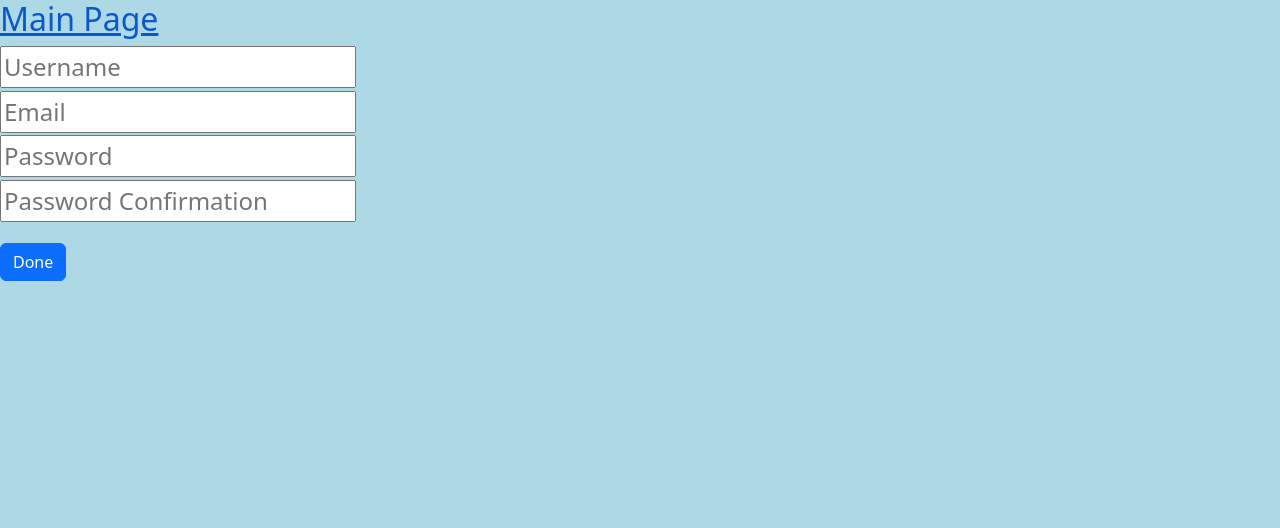
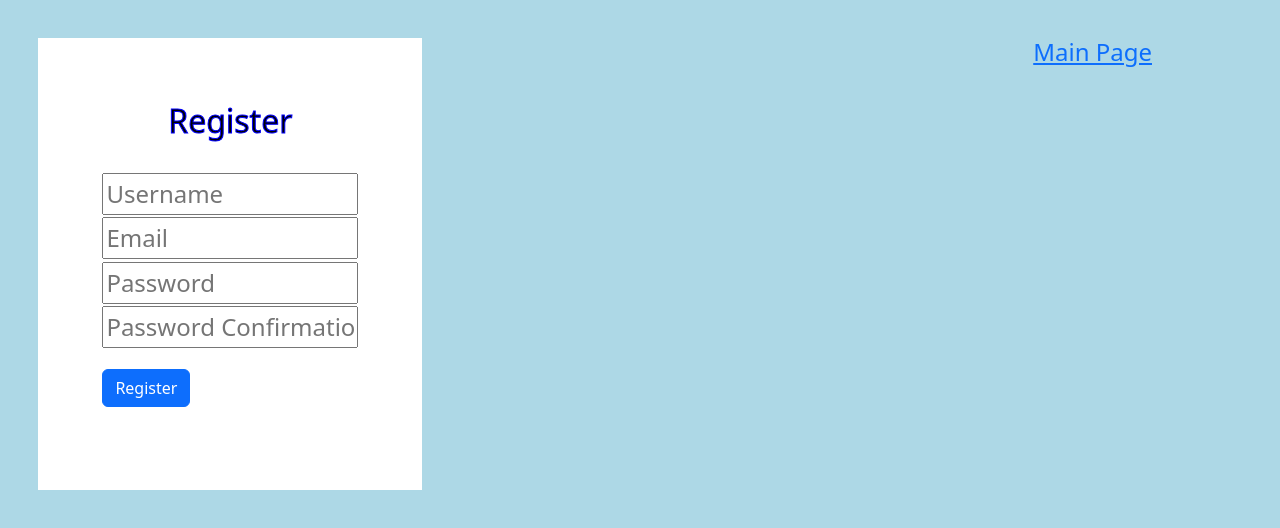
Before and after one commit to projects2022-12/project1, a React (Create React App) app: page /register in a window 1280 px wide. Shown: the top 528 px of the page. Built offline with nearby package versions, Linux system fonts and the light colour scheme.

Commit message:
changed style a bit, also made more undestrandable stuff in form

```diff
--- a/src/App.js
+++ b/src/App.js
@@ -35,9 +35,10 @@ class App extends Component {
         return (
 
         <main>
-            <h3><Link to="/register">Register</Link></h3>
+            <h4><Link to="/register">Register</Link></h4>
 
             <form onSubmit={this.onSubmit}>
+            <h3>Login</h3>
             <div>
             {/*<label for="1">Email: </label>*/}
             <input required type="email" name="email" value={email} onChange={this.onChange} placeholder="Email" id="1"></input>
@@ -46,7 +47,7 @@ class App extends Component {
             {/*<label for="2">Password: </label>*/}
             <input minLength="8" required type="password" name="password" value={password} onChange={this.onChange} placeholder="Password" id="2"></input>
             </div>
-            <Button variant="primary" type="submit">Done</Button>
+            <Button variant="primary" type="submit">Log in</Button>
             </form>
         </main>
         );
--- a/src/components/Register.js
+++ b/src/components/Register.js
@@ -39,9 +39,10 @@ class Register extends Component {
         const { userName, email, password, passwordConfirmation } = this.state;
         return (
         <main>
-            <h3><Link to="/">Main Page</Link></h3>
+            <h4><Link to="/">Main Page</Link></h4>
 
             <form onSubmit={this.onSubmit}>
+            <h3>Register</h3>
             <div>
             <input required type="text" name="userName" value={userName} onChange={this.onChange} placeholder="Username"></input>
             </div>
@@ -54,7 +55,7 @@ class Register extends Component {
             <div>
             <input minLength="8" required type="password" name="passwordConfirmation" value={passwordConfirmation} onChange={this.onChange} placeholder="Password Confirmation"></input>
             </div>
-            <Button variant="primary" type="submit">Done</Button>
+            <Button variant="primary" type="submit">Register</Button>
             </form>
         </main>
         );
--- a/src/style/Style.css
+++ b/src/style/Style.css
@@ -5,6 +5,7 @@ body {
 input {
 	margin-bottom: 0.1em;
 	font-size: 1.5em;
+	width: 100%;
 }
 
 button {
@@ -16,6 +17,25 @@ button {
 	font-weight: bold;
 }
 
+h4 {
+	font-size: 1.5em;
+	float: right;
+	margin-right: 10%;
+}
+
 h3 {
 	font-size: 2em;
+	text-align: center;
+	-webkit-text-stroke: 1px blue;
+	color: black;
+	margin-bottom: 1em;
+
 }
+
+form {
+	margin: 3%;
+	padding: 5%;
+	max-width: 30%;
+	box-sizing: border-box;
+	background-color: white;
+}
```
